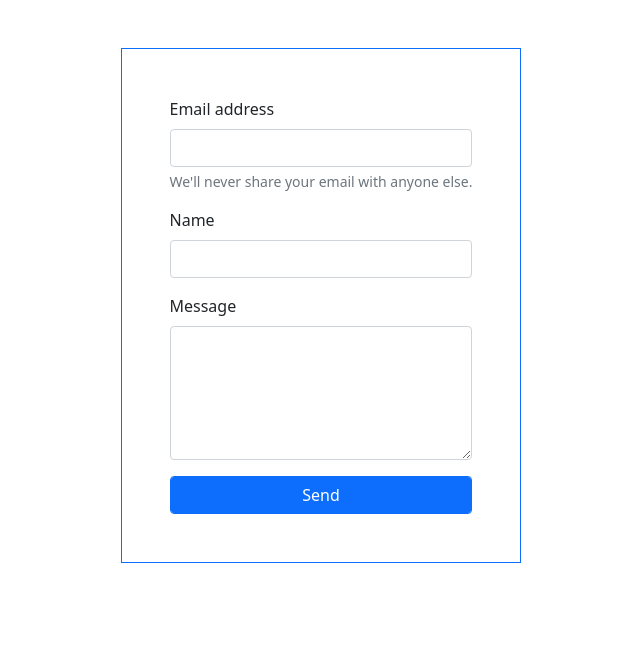
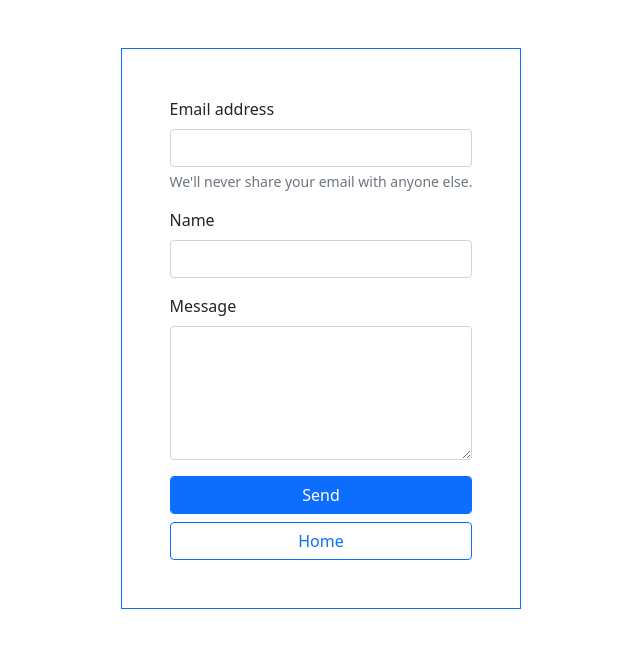
Before and after one commit to RahatGithub/Project_Firebooks, a Django app: page /contact.html in a window 1280 px wide. Shown: the top 656 px of the page, without its empty margins (319-959 px from the left). Run offline with Django 3.2, Linux system fonts and the light colour scheme.

Commit message:
Contact page edited

```diff
--- a/firebooks/views.py
+++ b/firebooks/views.py
@@ -11,7 +11,7 @@ def index(request):
     category_3 = Category3.objects.all()
     top_members = TopMembers.objects.all()
 
-    return render(request, "index.html", {'popular_books' : popular_books, 'category_1' : category_1, 'category_2' : category_2, 'category_3' : category_3, 'top_members' : top_members})
+    return render(request, "index.html", {'popular_books' : popular_books[:4], 'category_1' : category_1[:4], 'category_2' : category_2[:4], 'category_3' : category_3[:4], 'top_members' : top_members[:4]})
 
 
 def contact(request):
--- a/templates/contact.html
+++ b/templates/contact.html
@@ -21,20 +21,21 @@
         <div class="m-5 p-5 border border-primary">
           <div class="mb-3">
             <label for="email" class="form-label">Email address</label>
-            <input type="email" class="form-control" name="email" aria-describedby="emailHelp">
+            <input type="email" class="form-control" name="email" aria-describedby="emailHelp" required>
             <div id="emailHelp" class="form-text">
                 We'll never share your email with anyone else.
             </div>
           </div>
           <div class="mb-3">
               <label for="name" class="form-label">Name</label>
-              <input type="text" class="form-control" name="name">
+              <input type="text" class="form-control" name="name" required>
           </div>
           <div class="mb-3">
               <label for="msg" class="form-label">Message</label>
-              <textarea class="form-control" name="msg" id="msg" rows="5"></textarea>
+              <textarea class="form-control" name="msg" id="msg" rows="5" required></textarea>
           </div>
           <button type="submit" class="btn btn-primary form-control">Send</button>
+          <a href="../../" class="btn btn-outline-primary form-control mt-2">Home</a>
         </div>
 
     </form>
```
